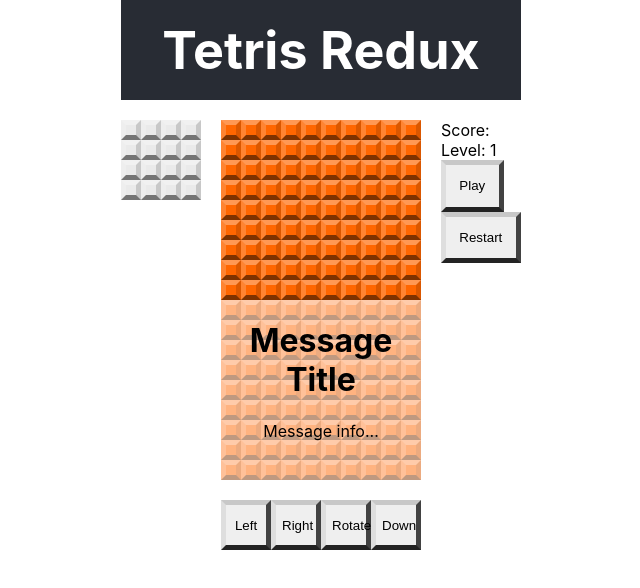
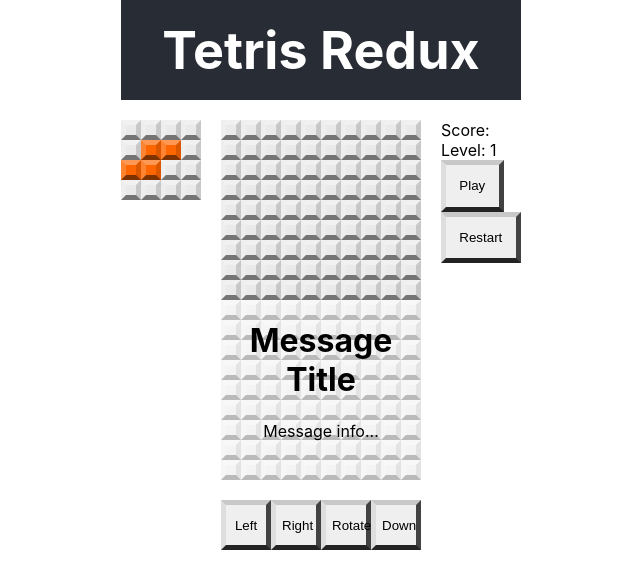
Before and after one commit to AcidicNic/tetris, a React (Create React App) app: page / in a window 1280 px wide. Shown: the top 588 px of the page, without its empty margins (319-959 px from the left). Built offline with nearby package versions, Linux system fonts and the light colour scheme.

Commit message:
Added NextShape state connection

```diff
--- a/src/components/GridBoard.js
+++ b/src/components/GridBoard.js
@@ -8,7 +8,7 @@ export default function GridBoard(props) {
   for (let row = 0; row < 18; row ++) {
     grid.push([])
     for (let col = 0; col < 10; col ++) {
-      grid[row].push(<GridSquare key={`${ col }${ row }`} color="1" />)
+      grid[row].push(<GridSquare key={`${ col }${ row }`} color="0" />)
     }
   }
 
--- a/src/components/NextBlock.js
+++ b/src/components/NextBlock.js
@@ -1,10 +1,14 @@
 import React from 'react'
 import GridSquare from './GridSquare'
 
+import { useSelector } from 'react-redux'
+import { shapes } from '../utils'
+
 // Draws the "next" block view showing the next block to drop
 export default function NextBlock(props) {
+  const nextShape = useSelector( (state) => state.game.nextShape )
+  const box = shapes[nextShape][0]
 
-  const box = [ [0,0,0,0], [0,0,0,0], [0,0,0,0], [0,0,0,0] ]
   // Map the block to the grid
   const grid = box.map( (rowArray, row) => {
     return rowArray.map( (square, col) => {
--- a/src/reducers/game-reducer.js
+++ b/src/reducers/game-reducer.js
@@ -3,7 +3,10 @@ import {
   PAUSE, RESUME, RESTART, GAME_OVER
 } from '../actions'
 
-const gameReducer = ( state = {}, action ) => {
+import { defaultState } from '../utils'
+
+const gameReducer = (state = defaultState(), action) => {
+
   switch(action.type) {
       case ROTATE:
         return state
```
